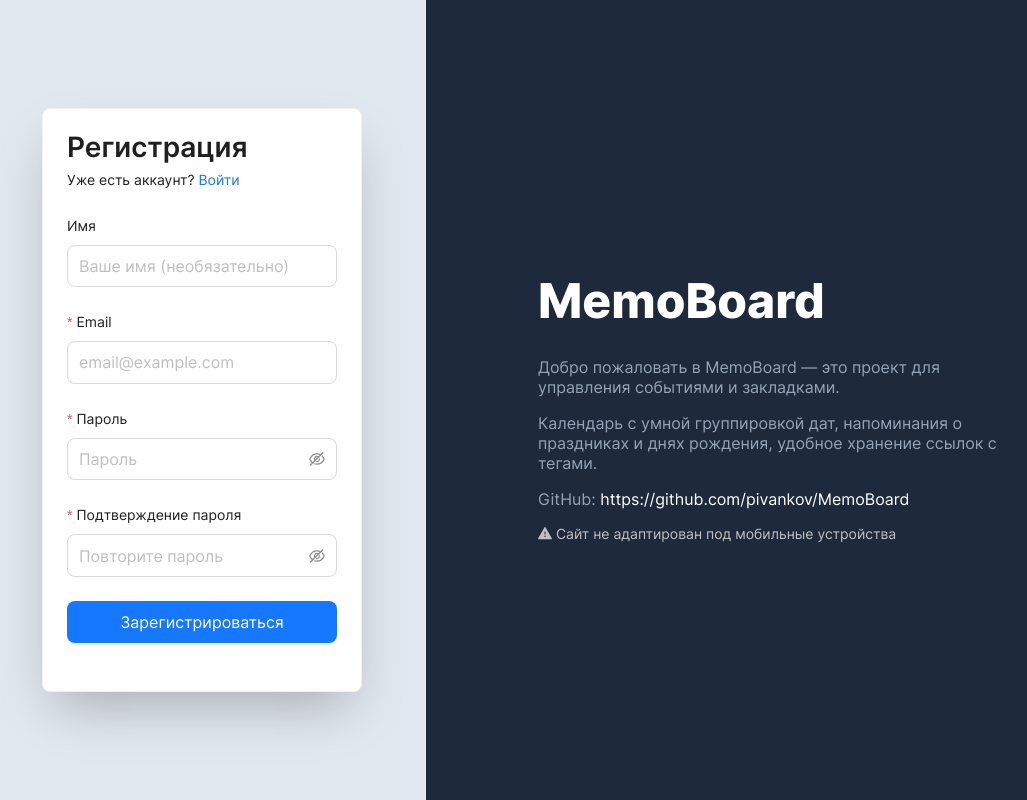
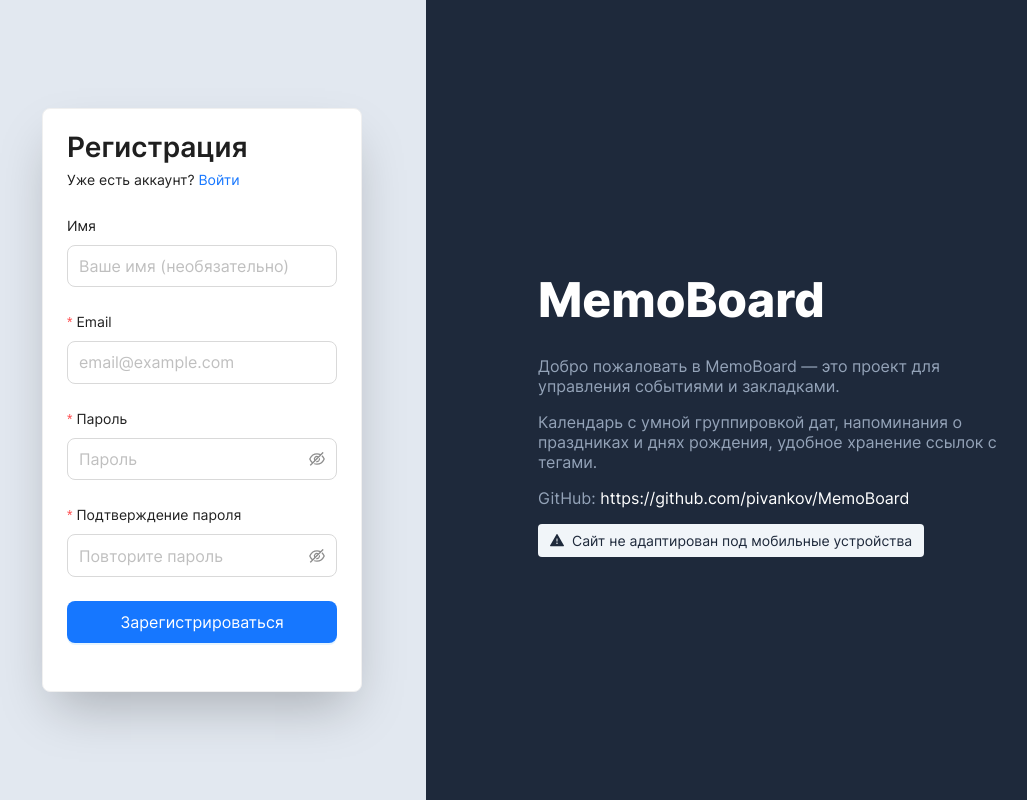
Before and after one commit to pivankov/MemoBoard, a React (Create React App) app in the folder frontend/: page /register in a window 1280 px wide. Shown: the whole page, without its empty margins (166-1193 px from the left). Built offline with nearby package versions, Linux system fonts and the light colour scheme; no server answers.

Commit message:
Updating html/css on login and register pages

```diff
--- a/frontend/src/pages/LoginPage.css
+++ b/frontend/src/pages/LoginPage.css
@@ -39,9 +39,24 @@
   color: #FFF;
 }
 
-p.login-page__text-note {
-  color: #c0c0c0;
-  font-size: 14px;
+.login-page__note {
+  display: inline-block;
+  padding: 8px 12px;
+  color: #1e293b;
+  background: #F1F5F9;
+  border-radius: 4px;
+}
+
+.login-page__note-item {
+  margin-bottom: 8px;
+
+  &:last-child {
+    margin-bottom: 0;
+  }
+
+  .anticon {
+    margin-right: 8px;
+  }
 }
 
 .login-page__card {
--- a/frontend/src/pages/LoginPage.tsx
+++ b/frontend/src/pages/LoginPage.tsx
@@ -9,7 +9,7 @@
 import { useState } from 'react';
 import { Link, Navigate, useNavigate } from 'react-router';
 import { Button, Card, Form, Input, Typography } from 'antd';
-import { WarningFilled } from '@ant-design/icons';
+import { InfoCircleFilled, WarningFilled } from '@ant-design/icons';
 
 import { useAuth } from 'hooks/useAuth';
 
@@ -84,11 +84,18 @@
       </div>
       <div className="login-page__right">
         <div className="login-page__text">
-        <h1>MemoBoard</h1>
-        <p>Добро пожаловать в MemoBoard — это проект для управления событиями и закладками.</p>
-        <p>Календарь с умной группировкой дат, напоминания о праздниках и днях рождения, удобное хранение ссылок с тегами.</p>
-        <p>GitHub: <a href="https://github.com/pivankov/MemoBoard" target="blank">https://github.com/pivankov/MemoBoard</a></p>
-        <p className="login-page__text-note"><WarningFilled /> Сайт не адаптирован под мобильные устройства</p>
+          <h1>MemoBoard</h1>
+          <p>Добро пожаловать в MemoBoard — это проект для управления событиями и закладками.</p>
+          <p>Календарь с умной группировкой дат, напоминания о праздниках и днях рождения, удобное хранение ссылок с тегами.</p>
+          <p>GitHub: <a href="https://github.com/pivankov/MemoBoard" target="blank">https://github.com/pivankov/MemoBoard</a></p>
+          <div className="login-page__note">
+            <div className="login-page__note-item">
+              <InfoCircleFilled />Демо аккаунт: логин <b>"demo@example.com"</b>, пароль <b>"demo"</b>
+            </div>
+            <div className="login-page__note-item">
+              <WarningFilled />Сайт не адаптирован под мобильные устройства
+            </div>
+          </div>
         </div>
       </div>
     </div>
--- a/frontend/src/pages/RegisterPage.tsx
+++ b/frontend/src/pages/RegisterPage.tsx
@@ -113,11 +113,15 @@
       </div>
       <div className="login-page__right">
         <div className="login-page__text">
-        <h1>MemoBoard</h1>
-        <p>Добро пожаловать в MemoBoard — это проект для управления событиями и закладками.</p>
-        <p>Календарь с умной группировкой дат, напоминания о праздниках и днях рождения, удобное хранение ссылок с тегами.</p>
-        <p>GitHub: <a href="https://github.com/pivankov/MemoBoard" target="blank">https://github.com/pivankov/MemoBoard</a></p>
-        <p className="login-page__text-note"><WarningFilled /> Сайт не адаптирован под мобильные устройства</p>
+          <h1>MemoBoard</h1>
+          <p>Добро пожаловать в MemoBoard — это проект для управления событиями и закладками.</p>
+          <p>Календарь с умной группировкой дат, напоминания о праздниках и днях рождения, удобное хранение ссылок с тегами.</p>
+          <p>GitHub: <a href="https://github.com/pivankov/MemoBoard" target="blank">https://github.com/pivankov/MemoBoard</a></p>
+          <div className="login-page__note">
+            <div className="login-page__note-item">
+              <WarningFilled />Сайт не адаптирован под мобильные устройства
+            </div>
+          </div>
         </div>
       </div>
     </div>
```
